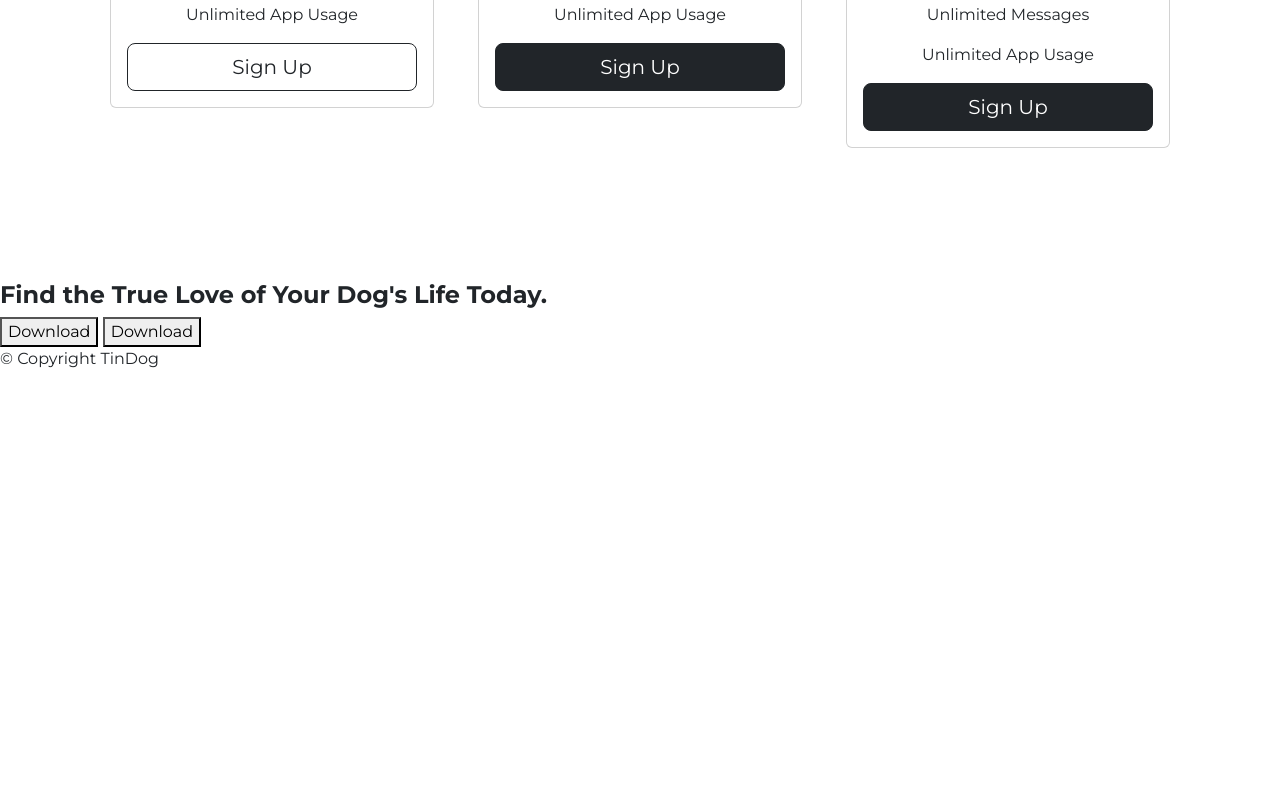
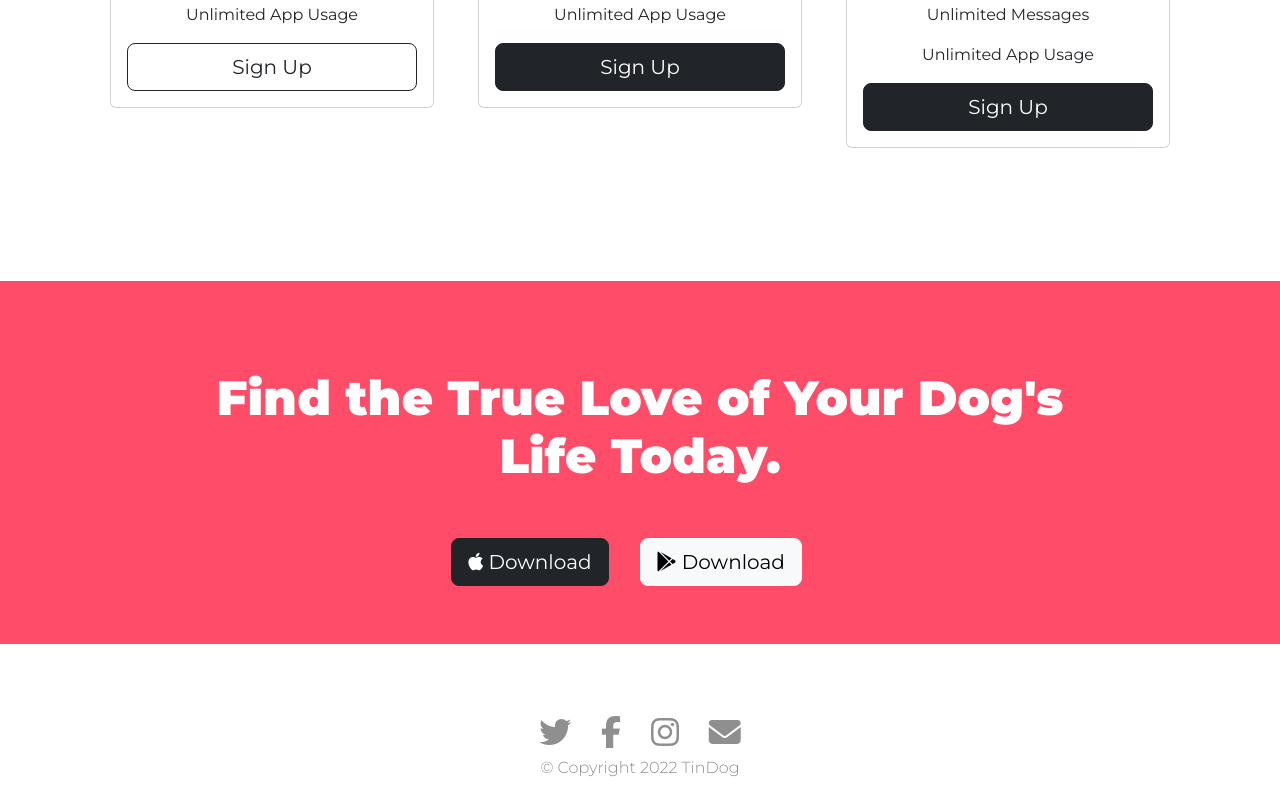
Before and after one commit to AJRocks321/Web-Dev, a plain HTML site: page TinDog-Start-master/index.html in a window 1280 px wide. Shown: the part 2309-3118 px from the top of the page. Before the commit the page ends 2696 px from the top, so only its background shows below. Drawn offline with nearby package versions, Linux system fonts and the light colour scheme.

Commit message:
tindog updated

```diff
--- a/TinDog-Start-master/css/styles.css
+++ b/TinDog-Start-master/css/styles.css
@@ -126,3 +126,33 @@
         transform: rotate(0deg);
     }
 }
+
+/* lastsection */
+#cta{
+    background-color: #ff4c68;
+    padding: 7% 15% 1% 15%;
+    text-align: center;
+}
+.cta-text{
+    color: #fff;
+    font-size: 3rem;
+    font-family: "Montserrat";
+    font-weight: 900;
+}
+
+/* footer */
+#footer{
+    background-color: #fff;
+    padding: 5% 20% 1% 20%;
+    text-align: center;
+}
+.footer-text{
+    color: #8f8f8f;
+    font-family: "Montserrat";
+    font-weight: 300;
+}
+.footer-icon{
+    font-size: 2rem;
+    margin: 0.5rem 0.8rem;
+    color: #8f8f8f;
+}
--- a/TinDog-Start-master/index.html
+++ b/TinDog-Start-master/index.html
@@ -181,19 +181,22 @@
   <!-- Call to Action -->
 
   <section id="cta">
-
-    <h3>Find the True Love of Your Dog's Life Today.</h3>
-    <button type="button">Download</button>
-    <button type="button">Download</button>
-
+    <h3 class="cta-text">Find the True Love of Your Dog's Life Today.</h3>
+    <button type="button" class="btn btn-dark btn-lg download-button"><i class="fa-brands fa-apple"></i> Download</button>
+    <button type="button" class="btn btn-light btn-lg download-button"><i class="fa-brands fa-google-play"></i> Download</button>
   </section>
 
 
   <!-- Footer -->
 
   <footer id="footer">
+    <i class="fa-brands fa-twitter footer-icon"></i>
+    <i class="fa-brands fa-facebook-f footer-icon"></i>
+    <i class="fa-brands fa-instagram footer-icon"></i>
+    <i class="fa-solid fa-envelope footer-icon"></i>
 
-    <p>© Copyright TinDog</p>
+
+    <p class="footer-text">© Copyright 2022 TinDog</p>
 
   </footer>
 
```
